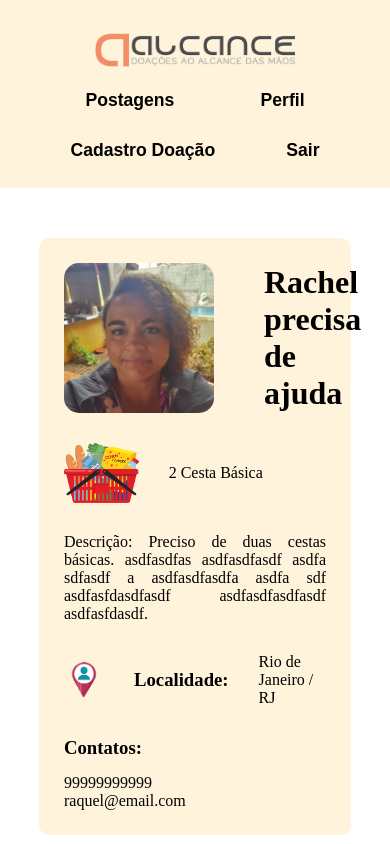
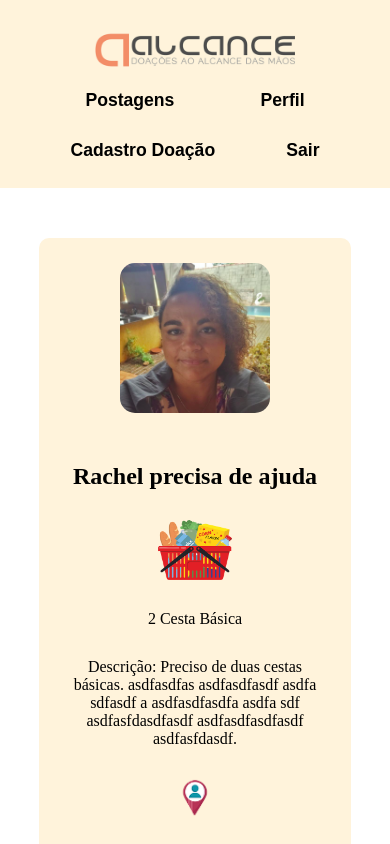
Before and after one commit to Shidoshi93/projeto-integrador, a React (Create React App) app: page /detail/1 in a window 390 px wide. Shown: the top 844 px of the page. Built offline with nearby package versions, Linux system fonts and the light colour scheme.

Commit message:
Melhora a responsividade do Feed e da Página de detalhes do post

```diff
--- a/src/components/CardFeed/style.js
+++ b/src/components/CardFeed/style.js
@@ -32,6 +32,7 @@ export const SearchContainer = styled.div`
     display: flex;
     align-items: center;
     justify-content: center;
+    flex-wrap: wrap;
     gap: 20px;
 
     select {
--- a/src/pages/postDetail/style.js
+++ b/src/pages/postDetail/style.js
@@ -14,8 +14,18 @@ export const MotherBox = styled.div`
 
 export const ContainerHeader = styled.div`
     display: flex;
+    flex-wrap: wrap;
     align-items: center;
     gap: 50px;
+
+    @media (max-width: 600px) {
+        flex-direction: column;
+
+        & h1 {
+            font-size: 1.5rem;
+            text-align: center;
+        }
+    }
 
 `
 
@@ -28,6 +38,10 @@ export const CardItem = styled.div`
     display: flex;
     align-items: center;
     gap: 30px;
+
+    @media (max-width: 600px) {
+        flex-direction: column;
+    }
 `
 
 export const ImgItem = styled.img`
@@ -38,10 +52,18 @@ export const CardCtt = styled.div`
     display: flex;
     flex-direction: column;
     gap: 15px;
+
+    @media (max-width: 600px) {
+        align-items: center;
+    }
 `
 
 export const Description = styled.p`
     text-align: justify;
+
+    @media (max-width: 600px) {
+        text-align: center;
+    }
 `
 
 export const AddressImg = styled.img`
```
